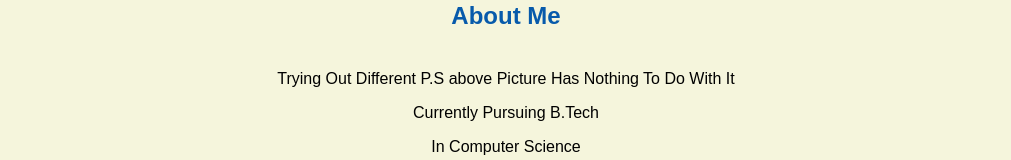
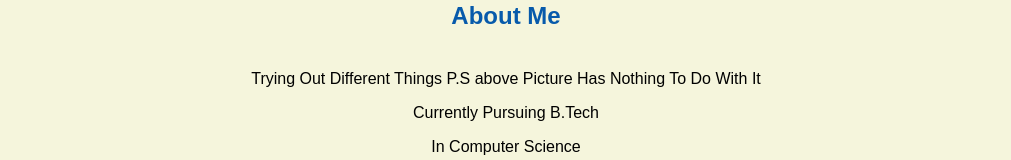
Before and after one commit to S-Harshit/S-Harshit.github.io, a plain HTML site: page index.html in a window 1280 px wide. Shown: the part 533-693 px from the top of the page, without its empty margins (134-1145 px from the left). Drawn offline with Linux system fonts and the light colour scheme.

Commit message:
Update index.html

```diff
--- a/index.html
+++ b/index.html
@@ -17,7 +17,7 @@
 <img src="images/banner.jpg" width="75%" alt="banner">
 <h1>Harshit Sharma's Portal</h1>
 <h2>About Me</h2>
-<p>Trying Out Different P.S above Picture Has Nothing To Do With It</p>
+<p>Trying Out Different Things P.S above Picture Has Nothing To Do With It</p>
 <p>Currently Pursuing B.Tech</p>
 <p>In Computer Science</p>
 <h2>Credentials and Portfolio</h2>
```
